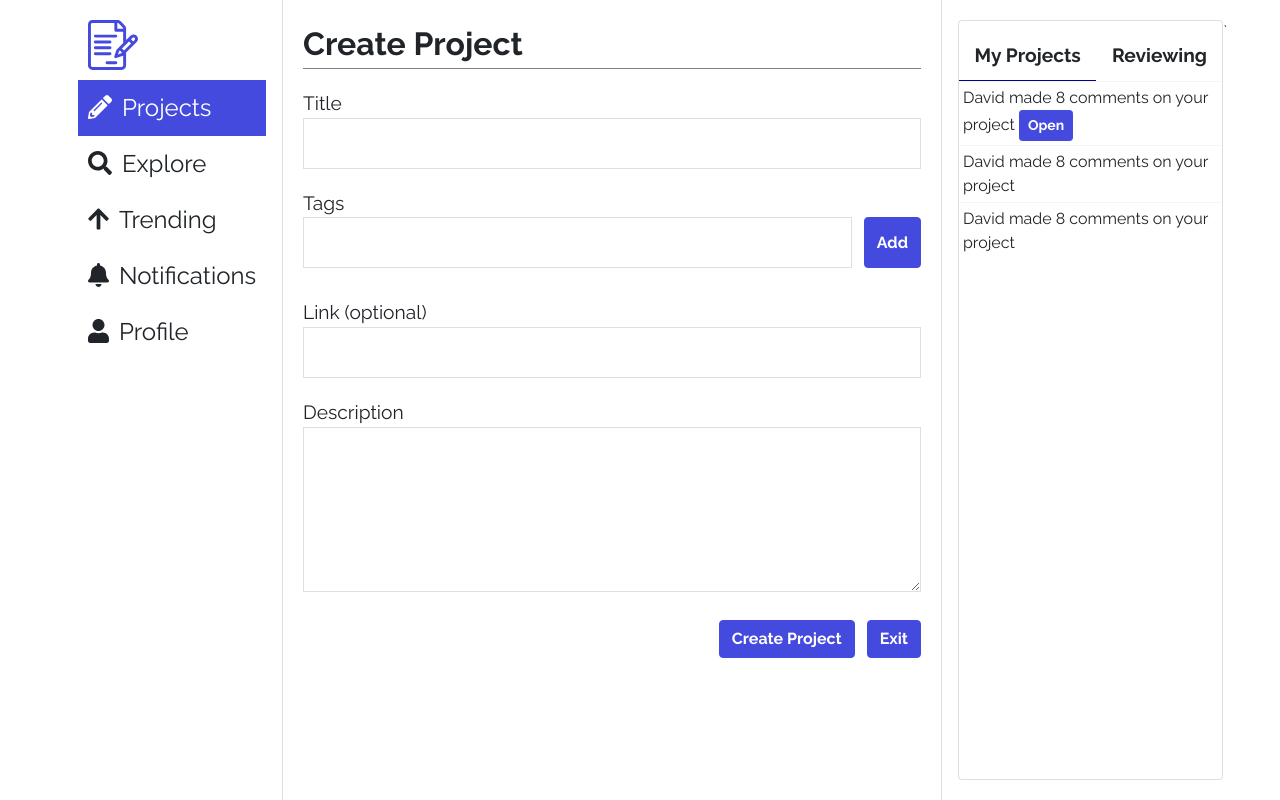
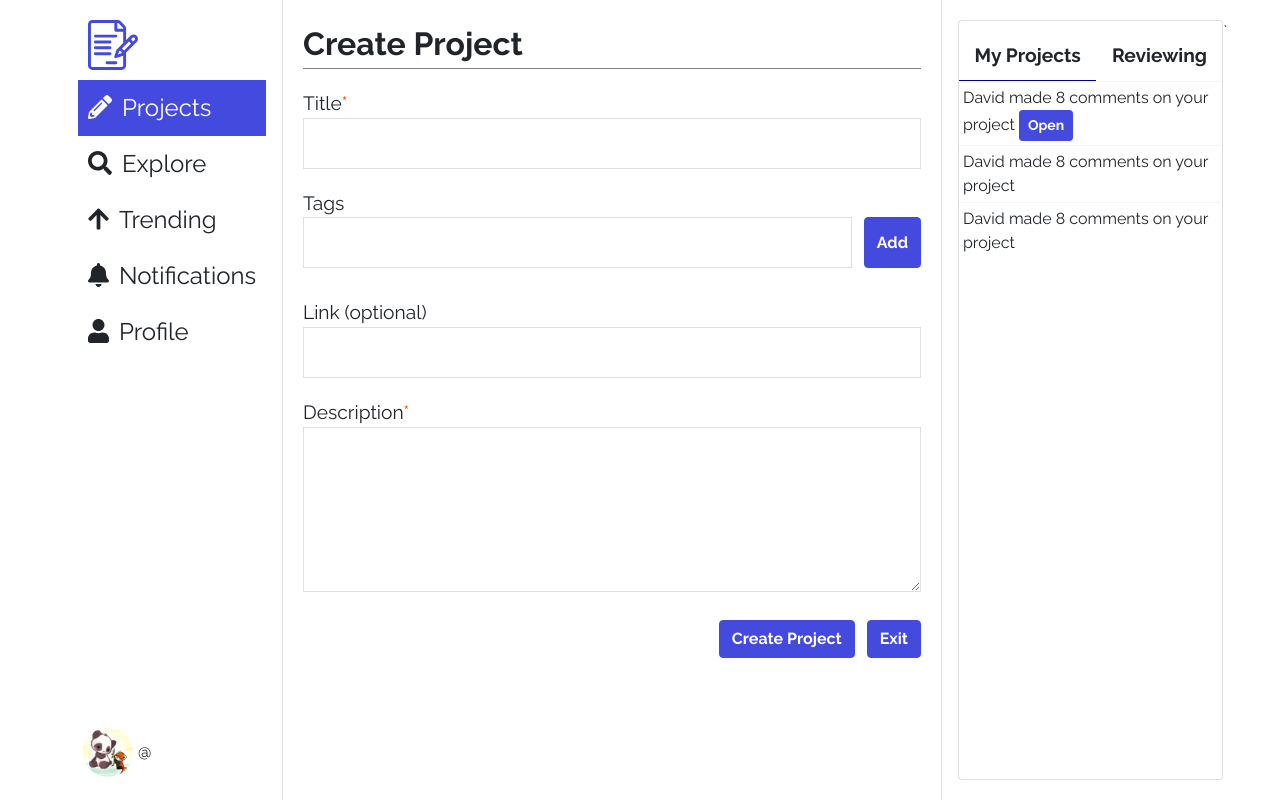
Before and after one commit to pschwendy/QuilLink, a React (Create React App) app in the folder quillink/: page /projects in a window 1280 px wide. Both pictures are taken after a click on the button 904 px from the left and 725 px from the top of the page. Built offline with nearby package versions, Linux system fonts and the light colour scheme; no server answers; the HTML template or start-up script is replaced by a standard one.

Commit message:
projects + fixed sign up

```diff
--- a/quillink/src/components/ProjectCard.js
+++ b/quillink/src/components/ProjectCard.js
@@ -13,7 +13,7 @@ function ProjectCard(props) {
                 {props.description}
                 </Card.Text>
                 <div className="button-holder">
-                    <Button className="go-to" variant="primary">Go to Project</Button>
+                    <a href={"/" + props.link + "/edit"}><Button className="go-to" variant="primary">Go to Project</Button></a>
                 </div>
             </Card.Body>
         </Card>
--- a/quillink/src/components/SideBar.js
+++ b/quillink/src/components/SideBar.js
@@ -5,8 +5,16 @@ import contract from '../images/contract.svg';
 import { FontAwesomeIcon } from '@fortawesome/react-fontawesome'
 import { faPencilAlt, faSearch, faArrowUp, faBell, faUser} from "@fortawesome/free-solid-svg-icons";
 import 'bootstrap/dist/css/bootstrap.min.css';
+import userImage from '../images/th.png';
+
+function getCookie(name) {
+    const value = `; ${document.cookie}`;
+    const parts = value.split(`; ${name}=`);
+    if (parts.length === 2) return parts.pop().split(';').shift().replace(/%20/g, " ");
+}
 
 function SideBar(props) {
+    console.log(document.cookie);
     const collapsed = props.collapsed;
     console.log(collapsed);
     const [removeNames, setRemoveNames] = useState(window.innerWidth);
@@ -18,6 +26,7 @@ function SideBar(props) {
         <div class="questionable-stuff" id="side-area" style={removeNames < 800 || collapsed ? {'max-width':'68px'} : {'max-width':'200px'}}>
             <div id="inner-side" style={removeNames < 800 || collapsed ? {width:'88px'} : {width:'200px'} }>
                 <div id="side-bar">
+                    <div style={{position: "relative"}}>
                         <ListGroup className="options" variant="flush">
                             <a className="logo" action href='/'>
                                 <img style={removeNames < 800 || collapsed ?  {width: '30px', height: '30px', verticalAlign: "middle"} :  {width: '50px', height: '50px'}} src={contract}/>
@@ -47,6 +56,18 @@ function SideBar(props) {
                                 <div className={removeNames < 800 || collapsed ? "sidebar-name disappear" : "sidebar-name"}>Profile</div>
                             </ListGroup.Item>
                         </ListGroup>
+                        <div id="profile-area">
+                            <a href="/profile" className="a-in">
+                                <div className="profile">
+                                    <img src={userImage} className="profile-pic"/>
+                                    <div className={removeNames < 800 || collapsed ? "disappear" : "inner-profile"}>
+                                        <span className="profile-text">{getCookie("name")}</span>
+                                        <span className="profile-text">@{getCookie("username")}</span>
+                                    </div>
+                                </div>
+                            </a>
+                        </div>
+                    </div>
                 </div>
             </div>
         </div>
--- a/quillink/src/components/WriterInfo.js
+++ b/quillink/src/components/WriterInfo.js
@@ -25,12 +25,16 @@ function WriterInfo() {
                         <div id="editors">Editors</div>
                         <hr></hr>
                         <div className="editor">
-                            <div>Peter Schwendeman</div>
-                            <div>@pschwendy</div>
+                            <a href="/profile">
+                                <div>Peter Schwendeman</div>
+                                <div>@pschwendy</div>
+                            </a>
                         </div>
                         <div className="editor">
-                            <div>Tony Varkey</div>
-                            <div>@theYNOT_varkey</div>
+                            <a href="/profile">
+                                <div>Tony Varkey</div>
+                                <div>@theYNOT_varkey</div>
+                            </a>
                         </div>
                     </div>
                 </div>
--- a/quillink/src/components/css/SideBar.css
+++ b/quillink/src/components/css/SideBar.css
@@ -60,9 +60,6 @@
     padding-left: 10px;
     padding-bottom: 10px;
 }
-.questionable-stuff{
-    /*width: 20vw !important;*/
-}
 
 .disappear {
     display: none;
@@ -71,3 +68,58 @@
 .active- {
     background-color: #454ADE;
 }
+
+.inner-profile {
+    margin-left: 5px;
+    flex-grow: 1;
+    flex: wrap;
+    display: grid;
+}
+
+.profile {
+    display: inline-flex;
+    text-overflow: ellipsis;
+    max-width: 200px;
+    padding: 5px;
+}
+.profile-text {
+    grid-column: span 2;
+    -webkit-box-direction: normal;
+    -webkit-box-orient: horizontal;
+    flex-direction: row;
+    overflow-wrap: break-word;
+    overflow: hidden;
+    text-overflow: ellipsis;
+    max-width: 150px;
+    line-height: 20px;
+    white-space: nowrap;
+}
+.profile:hover {
+    background-color: whitesmoke;
+    cursor: pointer;
+    border-radius: 9999px;
+}
+
+.profile-pic {
+    width: 50px;
+    height: 50px;
+    border-radius: 100%;
+    object-fit: cover;
+}
+
+#profile-area {
+    color: black;
+    text-align: left;
+    position: absolute;
+    bottom: 2%;
+    transform: translateX(0, -95%);
+    text-align: left;
+    z-index: 1;
+    overflow-x: hidden;
+    flex-grow: 1;
+}
+
+.a-in, .a-in:hover {
+    color: inherit;
+    text-decoration: inherit;
+}
--- a/quillink/src/components/css/WriterInfo.css
+++ b/quillink/src/components/css/WriterInfo.css
@@ -29,3 +29,8 @@
     background-color: whitesmoke;
     cursor: pointer;
 }
+
+.editor > a, .editor > a:hover{
+    color: inherit;
+    text-decoration: inherit;
+}
--- a/quillink/src/pages/DocEditer.js
+++ b/quillink/src/pages/DocEditer.js
@@ -24,13 +24,17 @@ function DocEditor() {
         }
     });*/
     var getDocument = () => {
-        console.log("hi");
-        fetch('/api/getDocument')
+        /*let path = window.location.pathname;
+        path = path.substring(1, path.length - 5);
+        fetch('/api/getDocument/' + path)
         .then(res => res.json())
         .then(link => {
             setDocument(link);
             console.log(link);
-        });
+        });*/
+        let link = window.location.pathname;
+        link = link.substring(1, link.length - 5);
+        setDocument("https://docs.google.com/document/d/" + link + '/');
     };
 
     useEffect(() => {
--- a/quillink/src/pages/Explore.js
+++ b/quillink/src/pages/Explore.js
@@ -8,6 +8,7 @@ import Notifications from '../components/Notifications';
 import SideBar from '../components/SideBar';
 
 function Explore() {
+    const checkValidity = () => {
         fetch('/api/checkvalidity')
         .then(res => res.json())
         .then(ready => {
@@ -16,8 +17,10 @@ function Explore() {
                 window.location.replace("/");
             }
         });
+    }
 
     const [exploreCards, SetExploreCards] = useState([]);
+    const getExploreCards = () => {
         fetch('/api/explore').then(res => {
             console.log("SUCCESS");
             console.log(res);
@@ -42,6 +45,14 @@ function Explore() {
             console.log("FAILURE");
             console.log(ready);
         });
+    }
+
+    useEffect(() => {
+        window.scrollTo(0, 0);
+        getExploreCards();
+        checkValidity();
+    }, []);
+
     return (
         <div id="page">
             <SideBar
--- a/quillink/src/pages/Projects.js
+++ b/quillink/src/pages/Projects.js
@@ -13,6 +13,7 @@ import { faPlus } from "@fortawesome/free-solid-svg-icons";
 
 function Projects() {
     console.log(document.cookie);
+    const checkValidity = () => {
         fetch('/api/checkvalidity')
         .then(res => res.json())
         .then(ready => {
@@ -21,8 +22,29 @@ function Projects() {
                 window.location.replace("/");
             }
         });
+    }
+
+    const [projects, SetProjects] = useState([]);
+    const GetProjects = () => {
+        fetch('/api/getProjects')
+        .then(res => res.json())
+        .then(rows => {
+            for(var row of rows) {
+                console.log(row.edit_link)
+                SetProjects(projects.concat(
+                    <ProjectCard
+                        title={row.title}
+                        description={row.description}
+                        link={row.edit_link.link[0]}
+                    />
+                ))
+            }
+        });
+    }
     useEffect(() => {
         window.scrollTo(0, 0);
+        GetProjects();
+        checkValidity();
     }, []);
 
     const [toggle, SetToggle] = useState(true);
@@ -120,18 +142,7 @@ function Projects() {
                                 </span>
                                 { toggle === true ?
                                     <div id="project-list">
-                                        <ProjectCard
-                                        title='My Project'
-                                        description='My Review'
-                                        />
-                                        <ProjectCard
-                                        title='My Project'
-                                        description='My Review'
-                                        />
-                                        <ProjectCard
-                                        title='My Project'
-                                        description='My Review'
-                                        />
+                                        {projects}
                                     </div>
                                     :
                                     <div id="project-list">
@@ -156,7 +167,7 @@ function Projects() {
                                     Create Project
                                 </span>
                                 <div className="project-input-group">
-                                    <div>Title</div>
+                                    <div className="required-field">Title</div>
                                     <input value={title} onChange={UpdateTitle} className="project-input" type='text' required/>
                                 </div>
                                 <div className="project-input-group">
@@ -174,7 +185,7 @@ function Projects() {
                                     <input value={link} onChange={UpdateLink} className="project-input" type='text'/>
                                 </div>
                                 <div className="project-input-group">
-                                    <div>Description</div>
+                                    <div className="required-field">Description</div>
                                     <div className="">
                                         <textarea value={description} onChange={UpdateDescription} className="project-input" type='textarea' rows="5" cols="50" required/>
                                     </div>
--- a/quillink/src/pages/SignUp.js
+++ b/quillink/src/pages/SignUp.js
@@ -16,8 +16,17 @@ function SignUp() {
     }
 
     const callSignUp = () => {
-        fetch('/api/signup/' + username + "/" + password)
-        .then(result => {result.json();})
+        var data = {
+            "username": username,
+            "password": password,
+        }
+
+        fetch('/api/signup/', {
+            method: 'POST',
+            headers: { 'Content-Type': 'application/json' },
+            body: JSON.stringify(data)
+        })
+        .then(res => res.json())
         .then(ready => {
             if(ready) {
                 window.location.replace("/projects");
@@ -37,7 +46,7 @@ function SignUp() {
                                 <div><input className="sign-in-input" value={username} onChange={handleUsername} type='text' name="username" placeholder="Username"></input></div>
                                 <div><input className="sign-in-input" value={password} onChange={handlePassword} type='password' name="password" placeholder="Password"></input></div>
                                 <div><input className="sign-in-input" type='password' placeholder="Confirm Password"></input></div>
-                                <Button className="signin-button" type="submit" onClick={() => {callSignUp(); return false;}}>Sign Up</Button>
+                                <Button className="signin-button" onClick={callSignUp}>Sign Up</Button>
                             </form>
                         </div>
                     </Card.Body>
--- a/quillink/src/pages/css/main.css
+++ b/quillink/src/pages/css/main.css
@@ -39,3 +39,8 @@
     position: relative;
     flex-grow: 1;
 }
+
+.required-field::after {
+    content: "*";
+    color: orangered;
+}
```
Also changed, not shown: 2 other files (tests, documents, lock files or other folders). Lines whose indentation alone changed are shown as unchanged.
